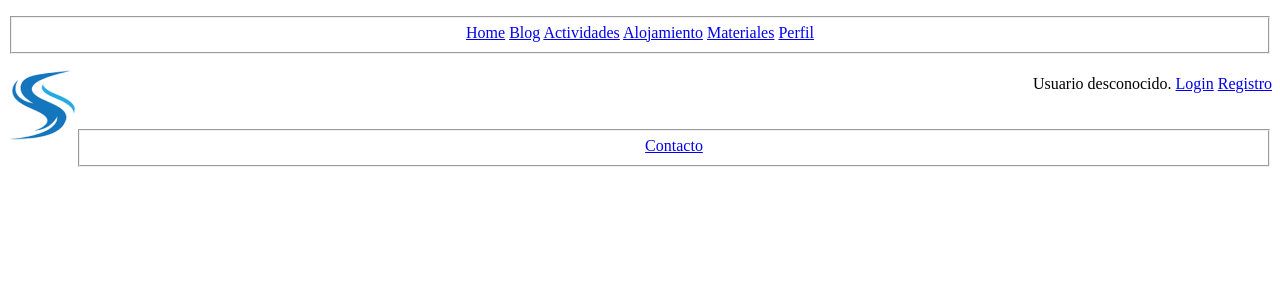
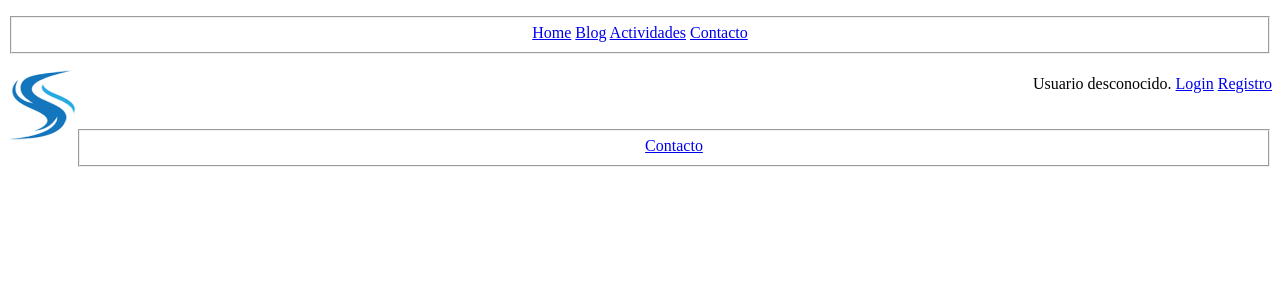
Before and after one commit to Pablovald/Practica1, a PHP site: page /Prac2/plantilla.php in a window 1280 px wide. Shown: the top 300 px of the page. Run offline with PHP 8.4, Linux system fonts and the light colour scheme; data that the repository does not hold is empty.

Commit message:
Update links.php

```diff
--- a/Prac2/links.php
+++ b/Prac2/links.php
@@ -4,9 +4,7 @@
 	<a href=home.php>Home</a>
     <a href=Blog.php>Blog</a>
     <a href=Actividades.php>Actividades</a>
-    <a href=Alojamiento.php>Alojamiento</a>
-    <a href=Materiales.php>Materiales</a>
-    <a href=Perfil.php>Perfil</a>
+	<a href=Contacto.php>Contacto</a>
 	 </fieldset>
   </p>
 </div>
```
